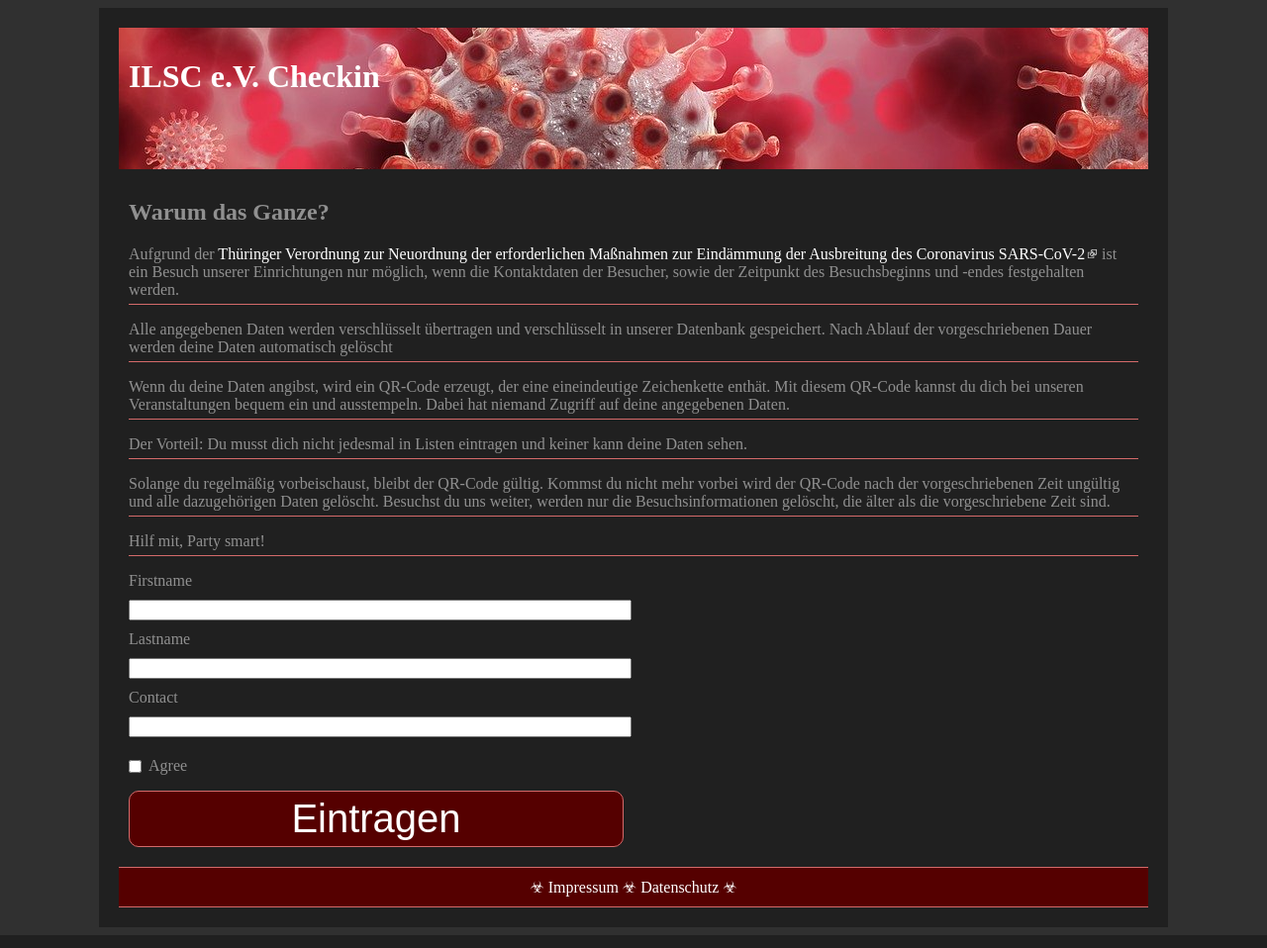
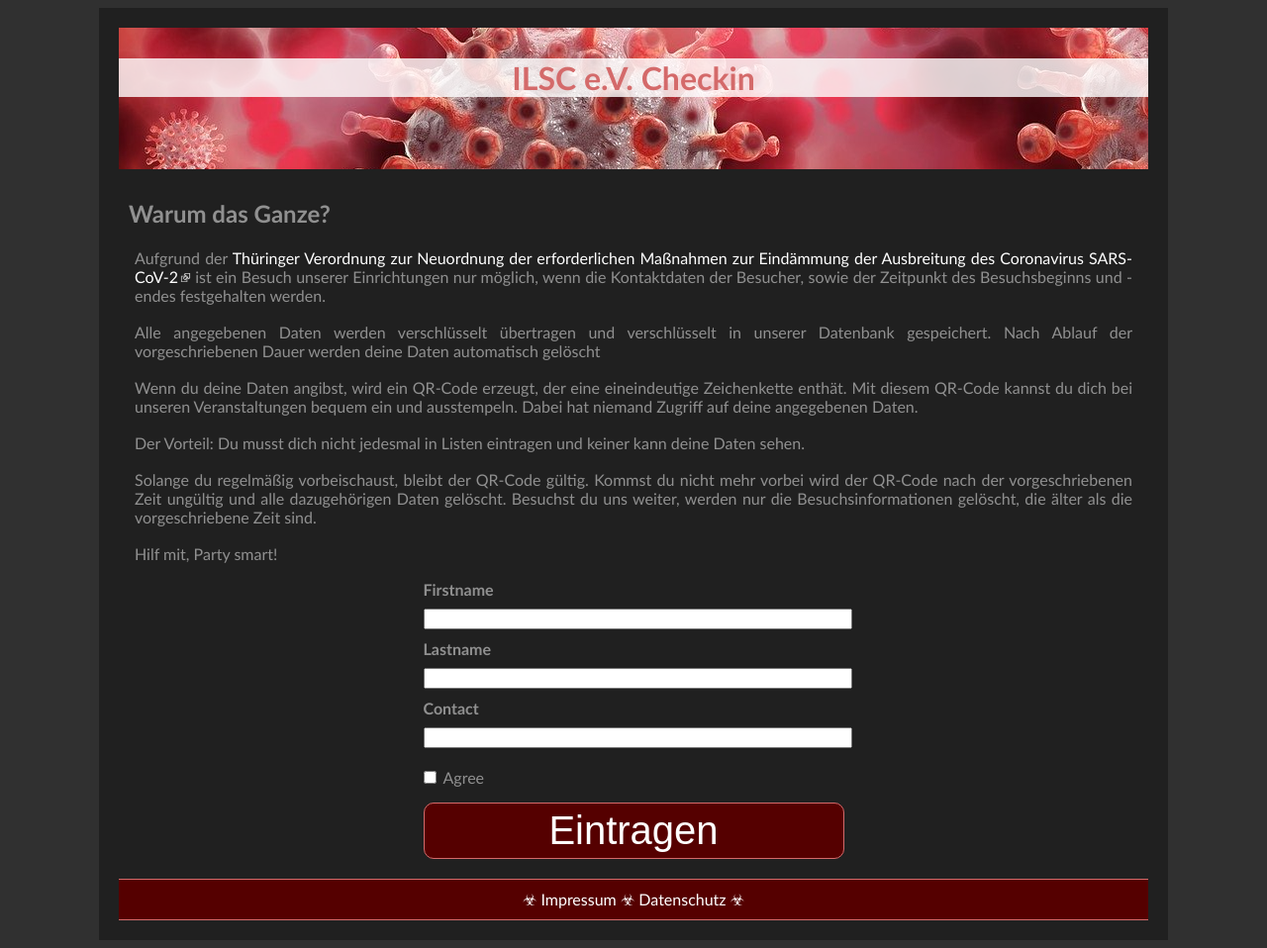
Before and after one commit to Input-BDF/SARS_CoV_2_Contact_Registration, a Flask app: template src/templates/mainform.html in a window 1280 px wide. Shown: the whole page at 99% size. Run offline with Flask 2, Linux system fonts and the light colour scheme; the template is opened without the code that fills it, so the values that code supplies are empty, except form fields; tables that the repository leaves empty hold one stand-in row (values such as "Sample post"); form fields are guessed from the names that the template uses; parts of the project's set-up code (start-up, migrations or seed data) failed here and were passed over.

Commit message:
Update main.css
Small graphical enhancements

```diff
--- a/src/static/css/main.css
+++ b/src/static/css/main.css
@@ -1,5 +1,6 @@
 body {
 	background-color: #303030;
+	font-family:"Trebuchet MS", Helvetica, sans-serif;
 }
 a,
 a:visited {
@@ -64,7 +65,7 @@ div#header {
 	background-repeat: no-repeat;
 	/*background-attachment: fixed;*/
 	background-position: center;
-	padding: 10px;
+	padding: 10px 0;
 	height: 123px;
 }
 div#content {
@@ -125,10 +126,12 @@ form #regsubmit:focus {
 .qrcode {
 	width: 100%;
 }
+
 #explanation p {
-	border-bottom: 1px solid #d46a6a;
-	padding-bottom: 5px;
+	padding: 1px 6px;
+	text-align:justify;
 }
+
 div.checkbox {
 	margin-top: 20px;
 	top: 0px;
@@ -146,8 +149,16 @@ div.checkbox label input {
 }
 
 #signin .label {
-	width: 80px;
+	width: 96px;
+	margin-bottom:5px;
+	font-weight:bolder;
 	display: inline-block;
+}
+
+#signin input[type=submit]{
+	padding: 4pt;
+	width:100%;
+	font-weight:bolder;
 }
 
 #info {
@@ -173,3 +184,18 @@ div.checkbox label input {
 	width: 100%;
 	max-width: 100%;
 }
+
+#header h1{
+	background-color:rgba(255,255,255,0.8);
+	color:#d46a6a;
+	text-align:center;
+}
+
+form#regform{
+	margin:auto;
+	max-width:425px;
+}
+
+#regform>label{
+	font-weight:bold;
+}
```
